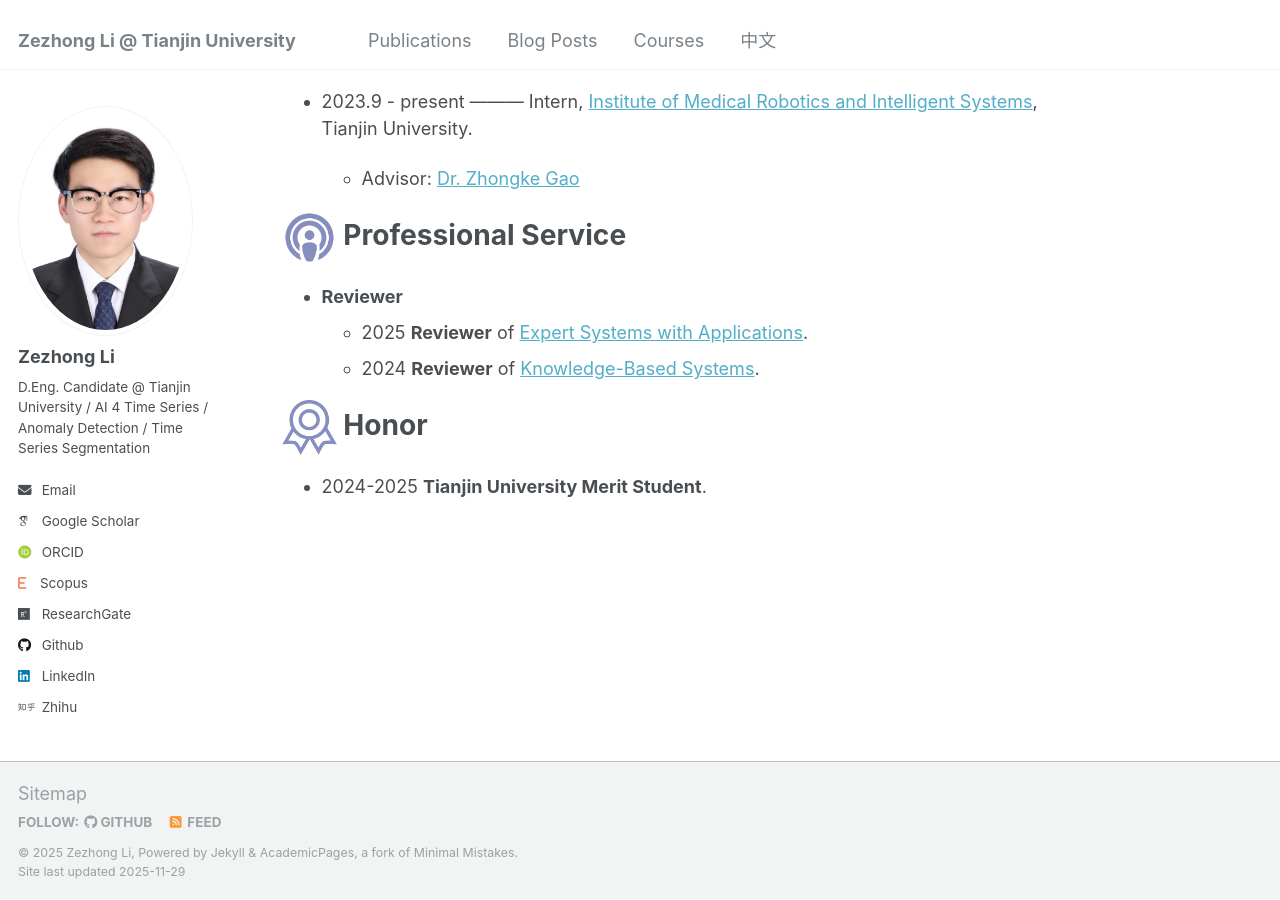
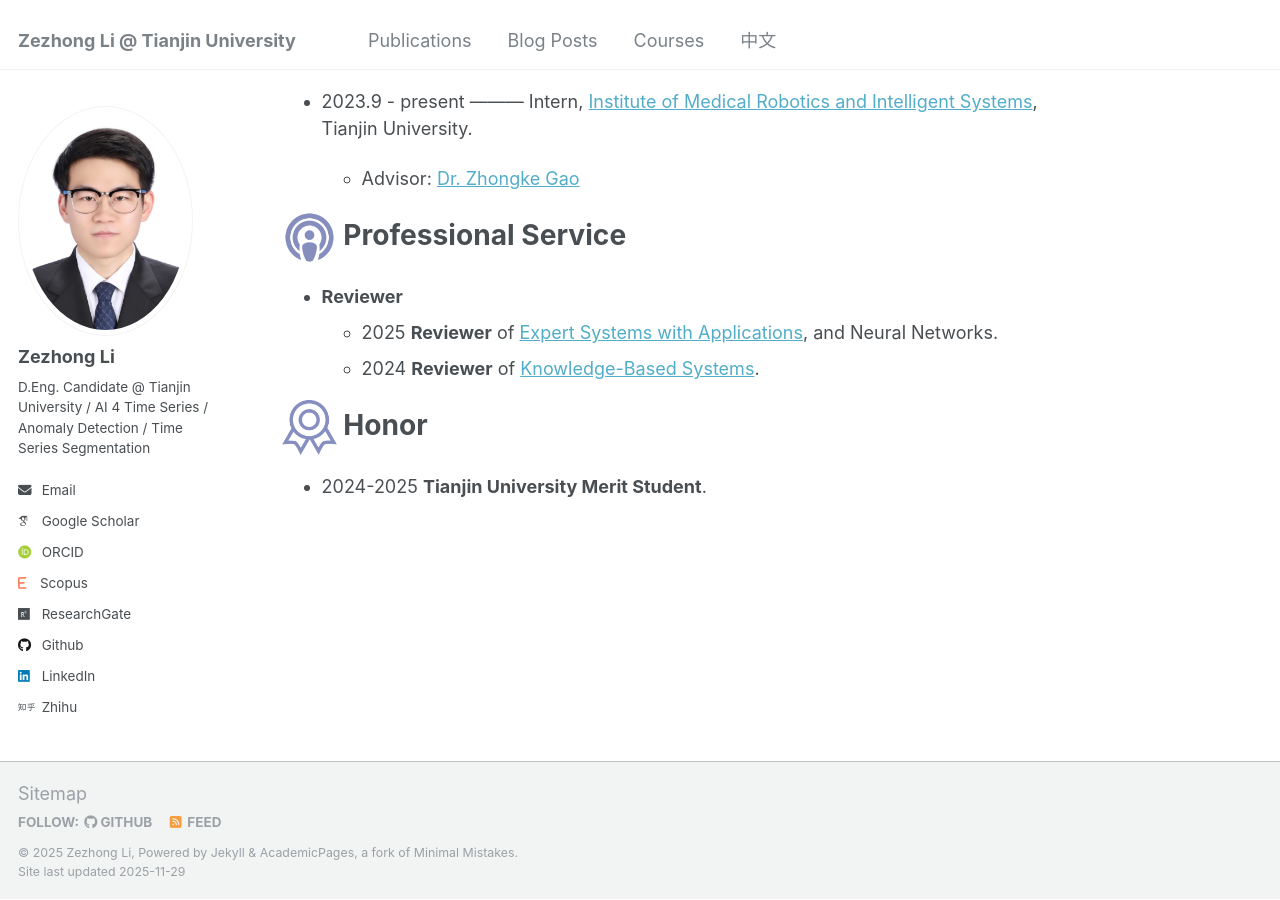
Before and after one commit to lzz19980125/lzz19980125.github.io, a Jekyll site: the page built from _pages/about.md, in a window 1280 px wide and 900 px high, scrolled down 1637 px. Built offline with Jekyll 4.4.1, drawn with Linux system fonts in a browser that asks for light colours; some web fonts are replaced.

Commit message:
Update about.md

```diff
--- a/_pages/about.md
+++ b/_pages/about.md
@@ -56,7 +56,7 @@
 # <img src="../images/service.png" width="55" height="50"> Professional Service
 
 - **Reviewer**
-  - 2025 **Reviewer** of <span style="color:rgb(95,181,206)">[Expert Systems with Applications](https://lzz19980125.github.io/files/Certificate_ESWA_Recognised.pdf)</span>.
+  - 2025 **Reviewer** of <span style="color:rgb(95,181,206)">[Expert Systems with Applications](https://lzz19980125.github.io/files/Certificate_ESWA_Recognised.pdf)</span>, and Neural Networks.
   - 2024 **Reviewer** of <span style="color:rgb(95,181,206)">[Knowledge-Based Systems](https://lzz19980125.github.io/files/Certificate_KBS_reviewer.pdf)</span>.
 
 # <img src="../images/honor.png" width="55" height="50"> Honor
```
